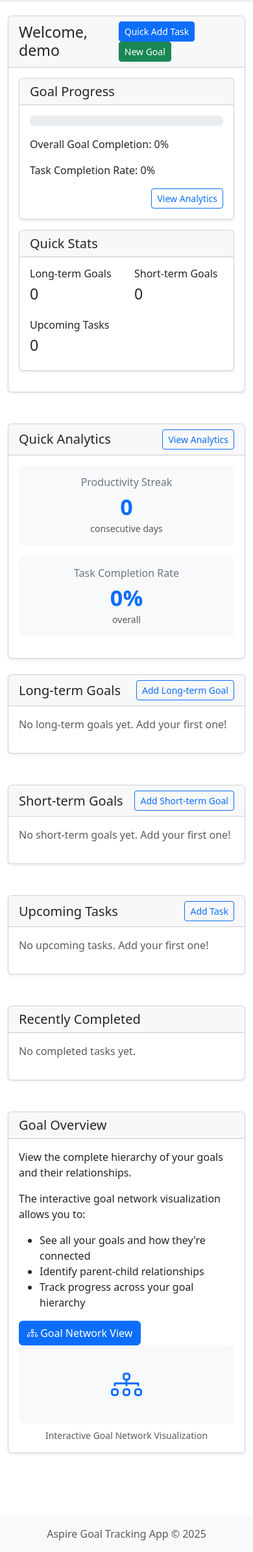
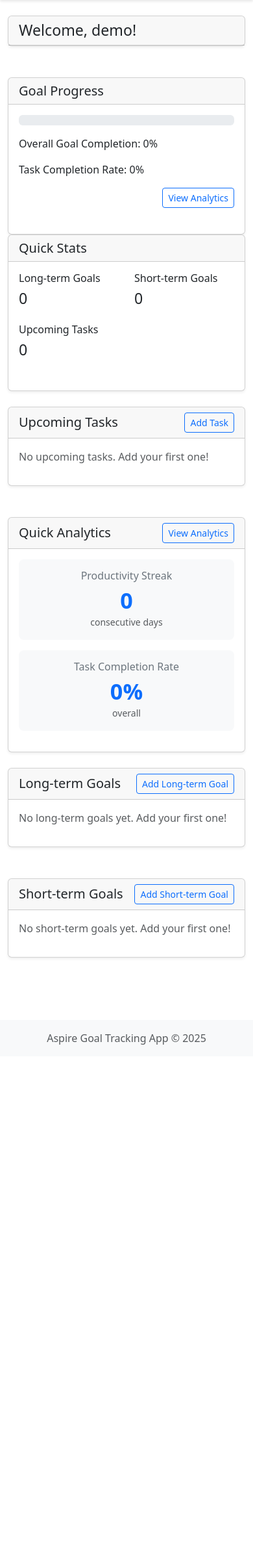
Before and after one commit to 3L0C/Aspire, a Flask app: page /dashboard/ in a window 390 px wide. Shown: the part 56-2445 px from the top of the page at 65% size. After the commit the page ends 1664 px from the top, so only its background shows below. Run offline with Flask 3, Linux system fonts and the light colour scheme; a user stored in the database is signed in.

Commit message:
refactor(dashboard): cleanup and upgrade

```diff
--- a/app/templates/dashboard/index.html
+++ b/app/templates/dashboard/index.html
@@ -2,20 +2,21 @@
 {% from "dashboard/analytics_widget.html" import analytics_widget %}
 
 {% block content %}
-<div class="row">
-    <div class="col-md-12 mb-4">
+<div class="row mb-4">
+    <div class="col-md-12">
         <div class="card">
-            <div class="card-header d-flex justify-content-between align-items-center">
-                <h3 class="card-title mb-0">Welcome, {{ current_user.username }}</h3>
-                <div>
-                    <a href="{{ url_for('dashboard.quick_add_task') }}" class="btn btn-sm btn-primary">Quick Add Task</a>
-                    <a href="{{ url_for('goals.create') }}" class="btn btn-sm btn-success">New Goal</a>
+            <div class="card-header">
+                <h3 class="card-title mb-0">Welcome, {{ current_user.username }}!</h3>
             </div>
         </div>
-            <div class="card-body">
-                <div class="row">
+    </div>
+</div>
+
+<!-- Split into separate Goal Progress and Stats Cards -->
+<div class="row mb-4">
+    <!-- Goal Progress Section -->
     <div class="col-md-6">
-                        <div class="card mb-3">
+        <div class="card h-100">
             <div class="card-header">
                 <h5 class="card-title mb-0">Goal Progress</h5>
             </div>
@@ -34,8 +35,10 @@
             </div>
         </div>
     </div>
+
+    <!-- Quick Stats Section -->
     <div class="col-md-6">
-                        <div class="card mb-3">
+        <div class="card h-100">
             <div class="card-header">
                 <h5 class="card-title mb-0">Quick Stats</h5>
             </div>
@@ -115,7 +192,7 @@
                             <a href="{{ url_for('goals.view', id=goal.id) }}" class="list-group-item list-group-item-action">
                                 <div class="d-flex w-100 justify-content-between">
                                     <h6 class="mb-1">{{ goal.title }}</h6>
-                                    <span class="badge {% if goal.priority == 'High' %}bg-danger{% elif goal.priority == 'Medium' %}bg-warning{% else %}bg-info{% endif %}">
+                                    <span class="badge {% if goal.priority == 'High' %}bg-danger text-white{% elif goal.priority == 'Medium' %}bg-warning text-dark{% else %}bg-light text-dark{% endif %} px-2 py-1">
                                         {{ goal.priority }}
                                     </span>
                                 </div>
@@ -134,125 +211,4 @@
         </div>
     </div>
 </div>
-
-<div class="row">
-    <div class="col-md-8 mb-4">
-        <div class="card">
-            <div class="card-header d-flex justify-content-between align-items-center">
-                <h5 class="card-title mb-0">Upcoming Tasks</h5>
-                <a href="{{ url_for('tasks.create') }}" class="btn btn-sm btn-outline-primary">Add Task</a>
-            </div>
-            <div class="card-body">
-                {% if upcoming_tasks %}
-                    <div class="table-responsive">
-                        <table class="table table-hover">
-                            <thead>
-                                <tr>
-                                    <th>Task</th>
-                                    <th>Due Date</th>
-                                    <th>Priority</th>
-                                    <th>Related Goals</th>
-                                    <th>Actions</th>
-                                </tr>
-                            </thead>
-                            <tbody>
-                                {% for task in upcoming_tasks %}
-                                    <tr>
-                                        <td>
-                                            <a href="{{ url_for('tasks.view', id=task.id) }}">{{ task.title }}</a>
-                                        </td>
-                                        <td>
-                                            {% if task.due_date %}
-                                                {{ task.due_date.strftime('%Y-%m-%d') }}
-                                            {% else %}
-                                                No date
-                                            {% endif %}
-                                        </td>
-                                        <td>
-                                            <span class="badge {% if task.priority == 'High' %}bg-danger{% elif task.priority == 'Medium' %}bg-warning{% else %}bg-info{% endif %}">
-                                                {{ task.priority }}
-                                            </span>
-                                        </td>
-                                        <td>
-                                            {% if task.related_goals.count() > 0 %}
-                                                {% for goal in task.related_goals %}
-                                                    <span class="badge bg-secondary">{{ goal.title }}</span>
-                                                {% endfor %}
-                                            {% else %}
-                                                <small class="text-muted">None</small>
-                                            {% endif %}
-                                        </td>
-                                        <td>
-                                            <a href="{{ url_for('tasks.complete', id=task.id) }}" class="btn btn-sm btn-success">Complete</a>
-                                        </td>
-                                    </tr>
-                                {% endfor %}
-                            </tbody>
-                        </table>
-                    </div>
-                {% else %}
-                    <p class="text-muted">No upcoming tasks. Add your first one!</p>
-                {% endif %}
-            </div>
-        </div>
-    </div>
-
-    <div class="col-md-4 mb-4">
-        <div class="card">
-            <div class="card-header">
-                <h5 class="card-title mb-0">Recently Completed</h5>
-            </div>
-            <div class="card-body">
-                {% if recent_completed_tasks %}
-                    <ul class="list-group">
-                        {% for task in recent_completed_tasks %}
-                            <li class="list-group-item d-flex justify-content-between align-items-center">
-                                <div>
-                                    <h6 class="mb-0">{{ task.title }}</h6>
-                                    <small class="text-muted">Completed {{ task.updated_at.strftime('%Y-%m-%d') }}</small>
-                                </div>
-                                <span class="badge bg-success rounded-pill">Done</span>
-                            </li>
-                        {% endfor %}
-                    </ul>
-                {% else %}
-                    <p class="text-muted">No completed tasks yet.</p>
-                {% endif %}
-            </div>
-        </div>
-    </div>
-</div>
-
-<div class="row">
-    <div class="col-md-12 mb-4">
-        <div class="card">
-            <div class="card-header d-flex justify-content-between align-items-center">
-                <h5 class="card-title mb-0">Goal Overview</h5>
-                <!-- <a href="{{ url_for('dashboard.overview') }}" class="btn btn-sm btn-outline-secondary">View Full Overview</a> -->
-            </div>
-            <div class="card-body">
-                <div class="row">
-                    <div class="col-md-8">
-                        <p>View the complete hierarchy of your goals and their relationships.</p>
-                        <p>The interactive goal network visualization allows you to:</p>
-                        <ul>
-                            <li>See all your goals and how they're connected</li>
-                            <li>Identify parent-child relationships</li>
-                            <li>Track progress across your goal hierarchy</li>
-                        </ul>
-                        <a href="{{ url_for('dashboard.overview') }}" class="btn btn-primary">
-                            <i class="bi bi-diagram-3"></i> Goal Network View
-                        </a>
-                    </div>
-                    <div class="col-md-4 text-center">
-                        <div style="background-color: #f8f9fa; border-radius: 0.5rem; padding: 10px; height: 120px; display: flex; align-items: center; justify-content: center;">
-                            <i class="bi bi-diagram-3" style="font-size: 3rem; color: #0d6efd;"></i>
-                        </div>
-                        <small class="text-muted mt-2 d-block">Interactive Goal Network Visualization</small>
-                    </div>
-                </div>
-            </div>
-        </div>
-    </div>
-</div>
 {% endblock %}
```
Also changed, not shown: other parts of app/templates/dashboard/index.html (+74 -0 lines). Lines whose indentation alone changed are shown as unchanged.
